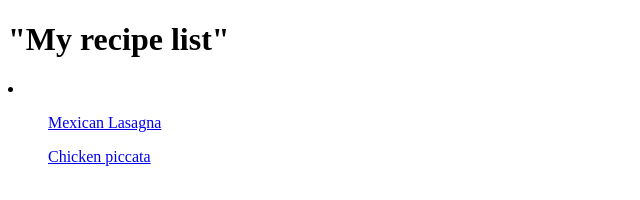
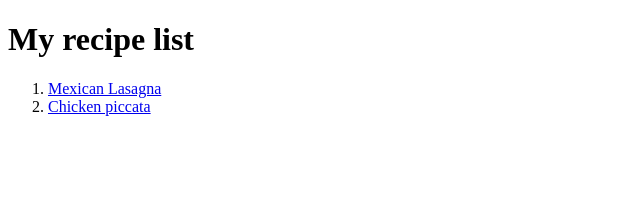
Before and after one commit to Timinii/recipes, a plain HTML site: page index.html in a window 1280 px wide. Shown: the whole page, without its empty margins (0-640 px from the left). Drawn offline with Linux system fonts and the light colour scheme.

Commit message:
update recipe

```diff
--- a/index.html
+++ b/index.html
@@ -6,14 +6,14 @@
     <title>Document</title>
   </head>
   <body>
-    <h1>"My recipe list"</h1>
-    <li>
-      <ol>
+    <h1>My recipe list</h1>
+    <ol>
+      <li>
         <a href="/lasagna.html">Mexican Lasagna</a>
-      </ol>
-      <ol>
+      </li>
+      <li>
         <a href="/piccata.html">Chicken piccata</a>
-      </ol>
-    </li>
+      </li>
+    </ol>
   </body>
 </html>
```
